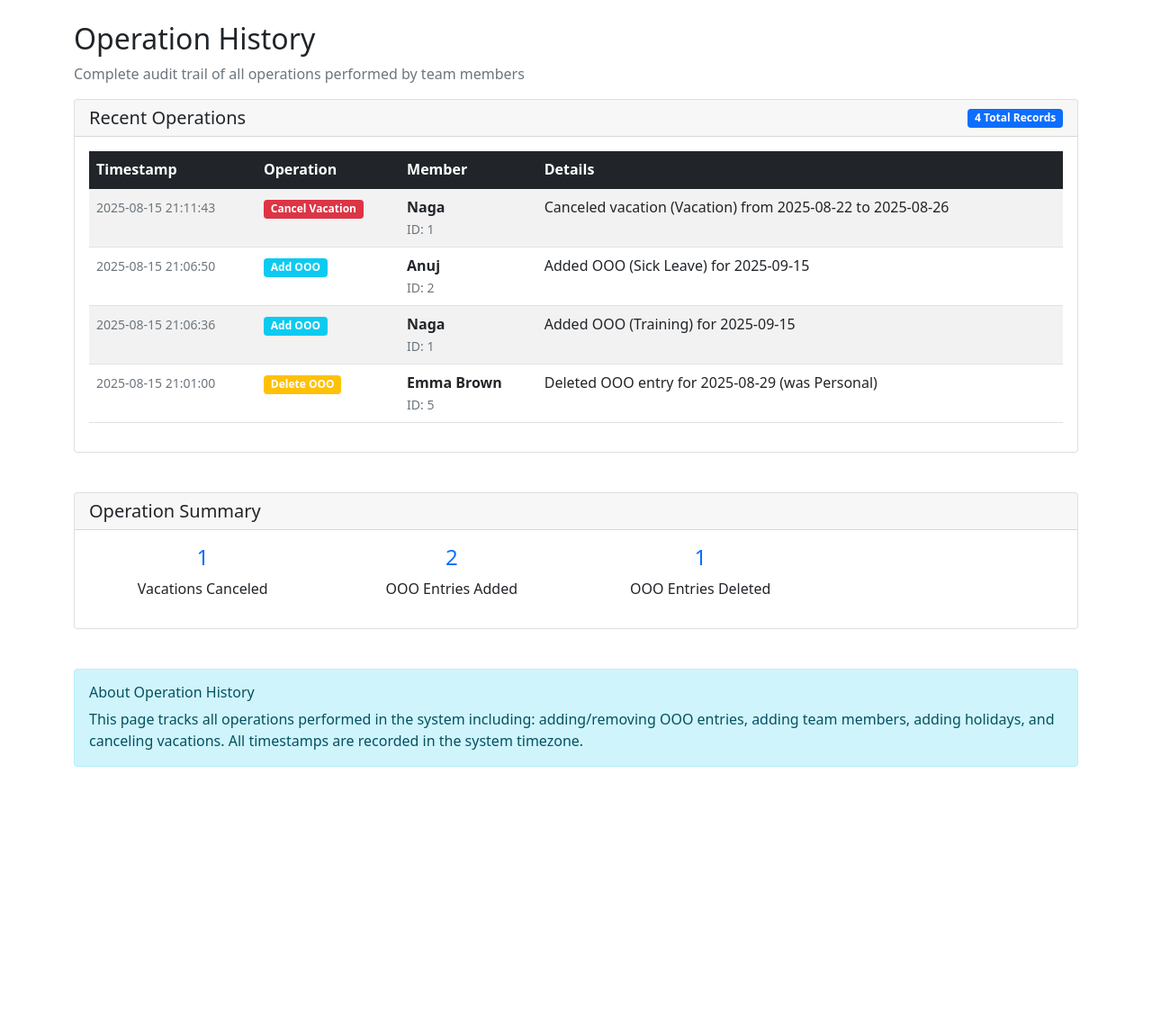
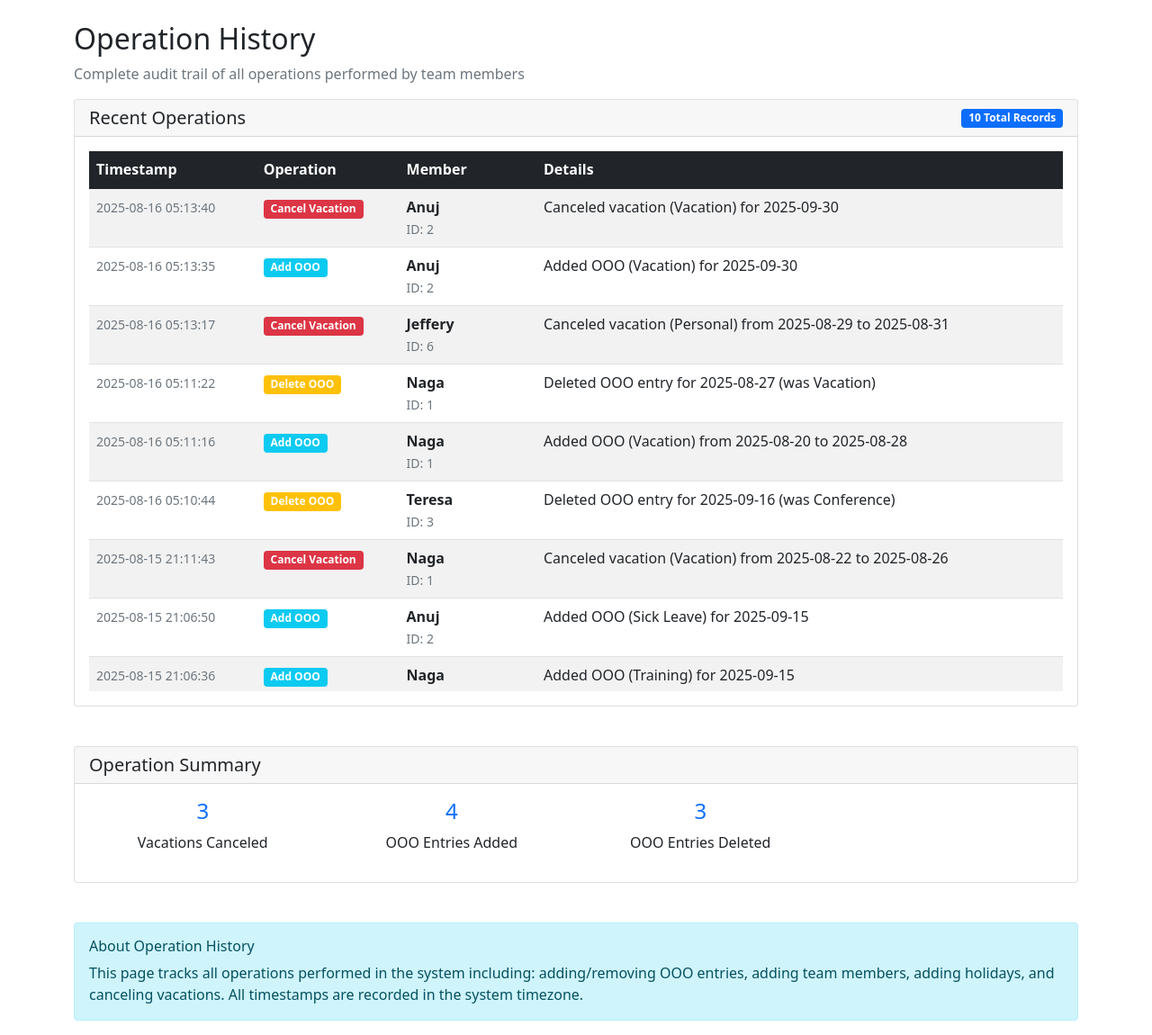
Before and after one commit to naga-nandyala/leave-app, a Flask app: page /history in a window 1280 px wide. Shown: the part 56-1206 px from the top of the page at 90% size. Before the commit the page ends 908 px from the top, so only its background shows below. Run offline with Flask 3, Linux system fonts and the light colour scheme.

Commit message:
Refactor OOO management: Update history and OOO data, enhance calendar UI, and remove delete functionality

```diff
--- a/app/data/history.json
+++ b/app/data/history.json
@@ -26,5 +26,47 @@
     "member_id": "1",
     "member_name": "Naga",
     "details": "Canceled vacation (Vacation) from 2025-08-22 to 2025-08-26"
+  },
+  {
+    "timestamp": "2025-08-16 05:10:44",
+    "operation_type": "DELETE_OOO",
+    "member_id": "3",
+    "member_name": "Teresa",
+    "details": "Deleted OOO entry for 2025-09-16 (was Conference)"
+  },
+  {
+    "timestamp": "2025-08-16 05:11:16",
+    "operation_type": "ADD_OOO",
+    "member_id": "1",
+    "member_name": "Naga",
+    "details": "Added OOO (Vacation) from 2025-08-20 to 2025-08-28"
+  },
+  {
+    "timestamp": "2025-08-16 05:11:22",
+    "operation_type": "DELETE_OOO",
+    "member_id": "1",
+    "member_name": "Naga",
+    "details": "Deleted OOO entry for 2025-08-27 (was Vacation)"
+  },
+  {
+    "timestamp": "2025-08-16 05:13:17",
+    "operation_type": "CANCEL_VACATION",
+    "member_id": "6",
+    "member_name": "Jeffery",
+    "details": "Canceled vacation (Personal) from 2025-08-29 to 2025-08-31"
+  },
+  {
+    "timestamp": "2025-08-16 05:13:35",
+    "operation_type": "ADD_OOO",
+    "member_id": "2",
+    "member_name": "Anuj",
+    "details": "Added OOO (Vacation) for 2025-09-30"
+  },
+  {
+    "timestamp": "2025-08-16 05:13:40",
+    "operation_type": "CANCEL_VACATION",
+    "member_id": "2",
+    "member_name": "Anuj",
+    "details": "Canceled vacation (Vacation) for 2025-09-30"
   }
 ]
--- a/app/static/css/style.css
+++ b/app/static/css/style.css
@@ -62,7 +62,7 @@
     border: 1px solid #f5c6cb;
 }
 
-.delete-ooo-btn, .view-ooo-btn {
+.view-ooo-btn {
     font-size: 0.6em;
     padding: 0px 3px;
     line-height: 1;
@@ -71,14 +71,18 @@
     background: rgba(255,255,255,0.8);
 }
 
-.delete-ooo-btn:hover {
-    background: #dc3545;
+.view-ooo-btn:hover {
+    background: #0d6efd;
     color: white;
 }
 
-.view-ooo-btn:hover {
-    background: #0d6efd;
-    color: white;
+/* Ensure buttons stay properly aligned in small calendar cells */
+.member-status .d-flex {
+    flex-wrap: nowrap;
+}
+
+.member-status .d-flex > div {
+    flex-shrink: 0;
 }
 
 .navbar-brand {
```
Also changed, not shown: app/data/ooo.json (+0 -14 lines), app/templates/calendar.html (+6 -38 lines), requirements.txt (added, +8 -0 lines).
